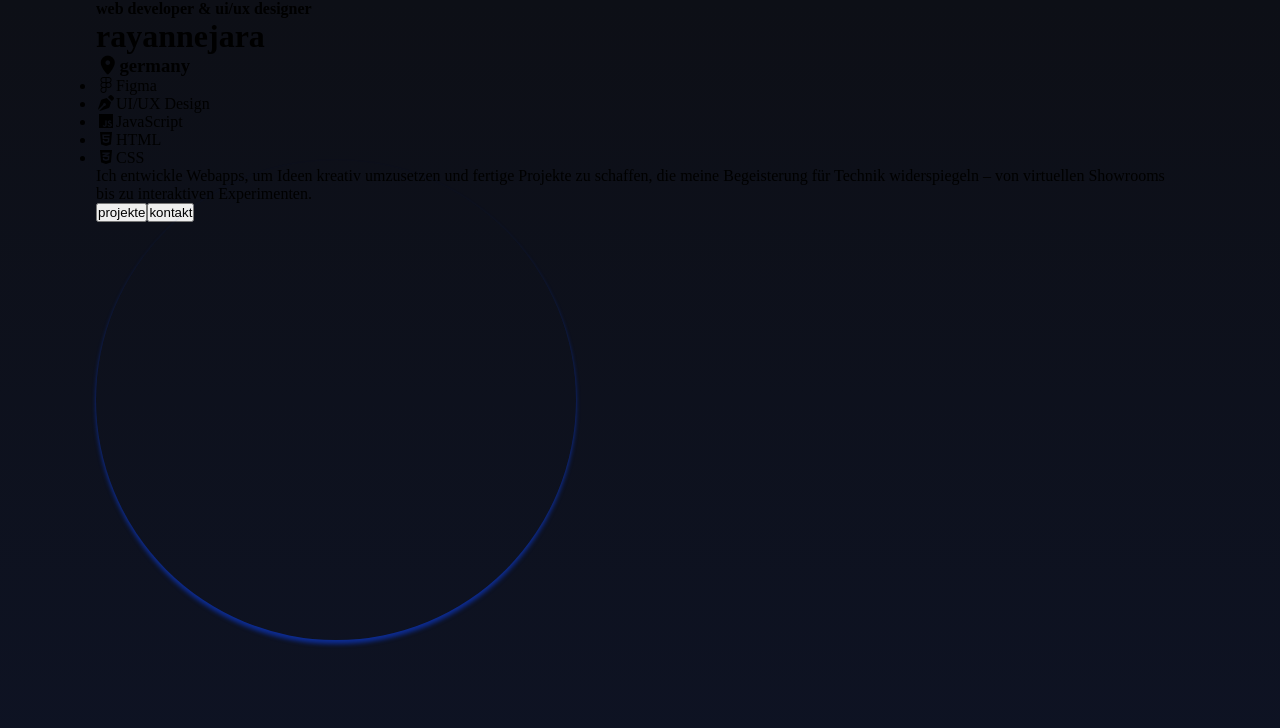
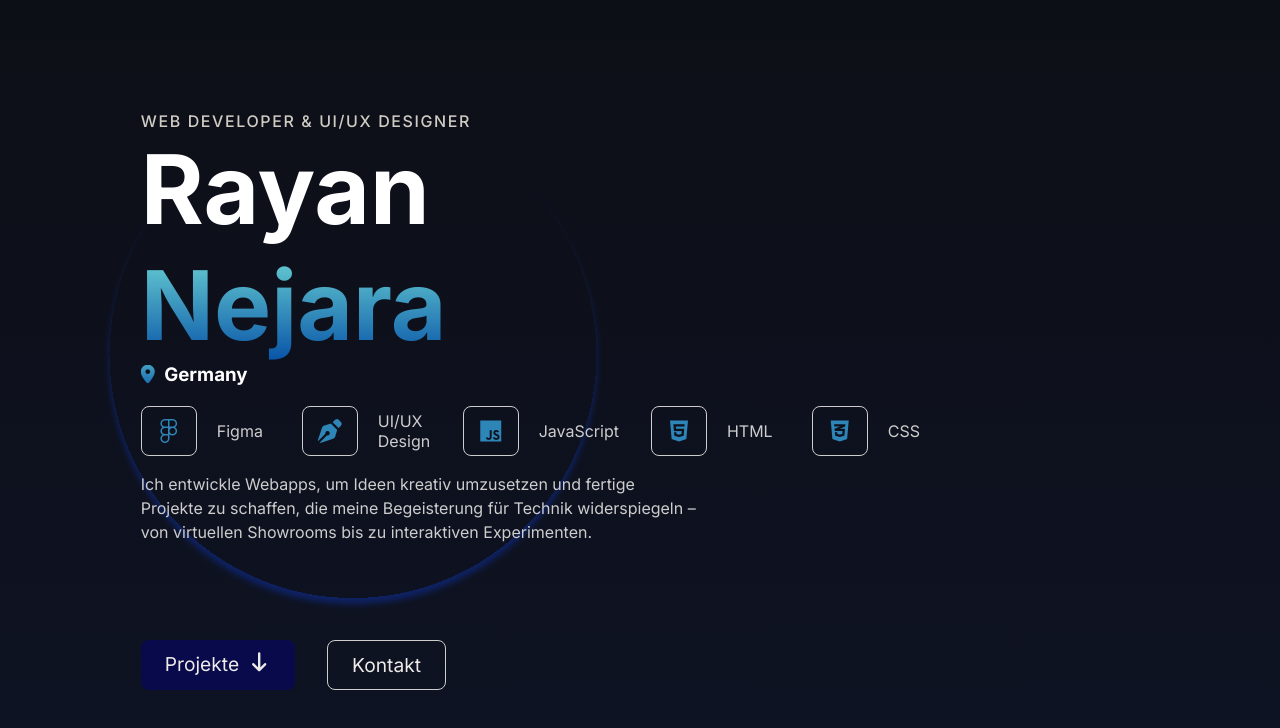
Before and after one commit to R-Nejara/personal-portfolio, a React (Vite) app: page / in a window 1280 px wide. Shown: the top 728 px of the page. Built offline with nearby package versions, Linux system fonts and the light colour scheme.

Commit message:
feat: add styling to LeftSide and change method to display ambient circle

```diff
--- a/src/components/landingpage/LandingPage.css
+++ b/src/components/landingpage/LandingPage.css
@@ -1,21 +1,158 @@
 @import url('https://fonts.googleapis.com/css2?family=Inter:ital,opsz,wght@0,14..32,100..900;1,14..32,100..900&display=swap');
 
+:root {
+  --heading-secondary: #d0ccc4;
+  --first-name-color: #ffffff;
+  --last-name-color: linear-gradient(#70D9D6, #0651A6);
+  --gps-gradient: linear-gradient(#439FC1, #1D6FB0);
+  --blue-primary: #70D9D6;
+  --blue-secondary: #0651A6;
+  --blue-icon: #2E85B8;
+  --white-primary: #ffffff;
+  --white-secondary: #CDCDCD;
+  --border-white-button: #EDEBE8;
+  --border-radius-icon: 0.5rem;
+  --border-radius-button: 0.5rem;
+  --button-background-primary: #090A4B;
+}
+
+* {
+  font-family: Inter;
+}
+
 .landing-main {
-  background: linear-gradient(#0D0F16, #0E1324);
   height: 100vh;
+  position: relative;
+  background:
+    linear-gradient(#0D0F16, #0E1324);
+  display: flex;
+  align-items: center;
 }
 
 .landing-area {
-  width: 85vw;
+  width: 90vw;
   margin: 0 auto;
+  padding-left: 6%;
+  background: url('/public/images/darkblue_ellipse.svg') no-repeat center/ 500px 500px;
+  background-repeat: no-repeat;
+  background-position: 6% 0%;
+  display: flex;
+  flex-direction: column;
 }
 
-.ambiente-circle {
-  position: absolute;
-  top: 10rem;
-  width: 30rem;
-  height: 30rem;
-  border-radius: 50%;
-  background-color: rgba(69, 143, 158, 0%);
-  box-shadow: 0px 4px 4px #0D2C92;
+/*
+* ========
+* LeftSide
+* ========
+*/
+
+.introduction-title {
+  font-weight: 500;
+  text-transform: uppercase;
+  color: var(--heading-secondary);
+  letter-spacing: 0.1rem;
 }
+
+.name {
+  font-size: 6rem;
+}
+
+.first-name {
+  display: block;
+  color: var(--white-primary);
+  text-transform: capitalize;
+}
+
+.last-name {
+  display: block;
+  background: var(--last-name-color);
+  background-clip: inherit;
+  -webkit-background-clip: text;
+  -webkit-text-fill-color: transparent;
+  text-transform: capitalize;
+}
+
+.gps {
+  background: var(--gps-gradient);
+  background-clip: inherit;
+  -webkit-background-clip: text;
+  -webkit-text-fill-color: transparent;
+  text-align: left;
+}
+
+.location>span {
+  text-transform: capitalize;
+  color: var(--white-primary);
+}
+
+.location {
+  margin-bottom: 1.25rem;
+}
+
+.skill-list {
+  text-decoration: none;
+  list-style-type: none;
+  display: grid;
+  grid-template-columns: 1fr 1fr 1fr 1fr 1fr;
+  gap: 2rem;
+  width: 50rem;
+
+}
+
+.skill {
+  display: flex;
+  align-items: center;
+  gap: 1.25rem;
+}
+
+.skill>span {
+  display: block;
+  color: var(--white-secondary);
+}
+
+.icon-border>i {
+  color: var(--blue-icon);
+  font-size: 1.5rem;
+}
+
+.icon-border {
+  padding: 0.75rem;
+  border-radius: var(--border-radius-icon);
+  border: 0.1rem solid var(--white-secondary);
+  display: flex;
+  justify-content: center;
+  align-items: center;
+}
+
+.person-description {
+  color: var(--white-secondary);
+  line-height: 1.5;
+  width: 35rem;
+  margin-block: 1rem;
+}
+
+.landing-buttons {
+  display: flex;
+  gap: 2rem;
+  margin-top: 5rem;
+}
+
+.btn {
+  padding: 0.75rem 1.5rem;
+  border: none;
+  border-radius: var(--border-radius-button);
+  color: var(--border-white-button);
+  text-transform: capitalize;
+  font-size: 1.2rem;
+  display: flex;
+  gap: 0.5rem;
+}
+
+.project-btn {
+  background-color: var(--button-background-primary);
+}
+
+.contact-btn {
+  background: none;
+  border: 0.1rem solid var(--white-secondary)
+}
--- a/src/components/landingpage/LandingPage.jsx
+++ b/src/components/landingpage/LandingPage.jsx
@@ -8,7 +8,6 @@ function LandingPage() {
       <main className="landing-main">
         <div className="landing-area">
           <LeftSide />
-          <div className="ambiente-circle"></div>
         </div>
       </main>
     </>
--- a/src/components/landingpage/landingpage_components/LeftSide.jsx
+++ b/src/components/landingpage/landingpage_components/LeftSide.jsx
@@ -7,19 +7,19 @@ function LeftSide() {
       <h3 className="location"><i class="gps fa-solid fa-location-dot"></i><span>germany</span></h3>
       <div className="tech-stack">
         <ul className="skill-list">
-          <li className="skill skill1"><i class="fa-brands fa-figma"></i><span>Figma</span></li>
-          <li className="skill skill2"><i class="fa-solid fa-pen-nib"></i><span>UI/UX Design</span></li>
-          <li className="skill skill3"><i class="fa-brands fa-js"></i><span>JavaScript</span></li>
-          <li className="skill skill4"><i class="fa-brands fa-html5"></i><span>HTML</span></li>
-          <li className="skill skill5"><i class="fa-brands fa-css3-alt"></i><span>CSS</span></li>
+          <li className="skill skill1"><div className="icon-border"><i class="fa-brands fa-figma"></i></div><span>Figma</span></li>
+          <li className="skill skill2"><div className="icon-border"><i class="fa-solid fa-pen-nib"></i></div><span>UI/UX Design</span></li>
+          <li className="skill skill3"><div className="icon-border"><i class="fa-brands fa-js"></i></div><span>JavaScript</span></li>
+          <li className="skill skill4"><div className="icon-border"><i class="fa-brands fa-html5"></i></div><span>HTML</span></li>
+          <li className="skill skill5"><div className="icon-border"><i class="fa-brands fa-css3-alt"></i></div><span>CSS</span></li>
         </ul>
       </div>
-      <p>
+      <p className="person-description">
         Ich entwickle Webapps, um Ideen kreativ umzusetzen und fertige Projekte zu schaffen,
         die meine Begeisterung für Technik widerspiegeln – von virtuellen Showrooms bis zu interaktiven Experimenten.
       </p>
       <div className="landing-buttons">
-      <button className="btn project-btn">projekte</button>
+      <button className="btn project-btn">projekte<i class="fa-solid fa-arrow-down"></i></button>
       <button className="btn contact-btn">kontakt</button>
       </div>
     </>
```
Also changed, not shown: public/images/darkblue_ellipse.svg (added).
